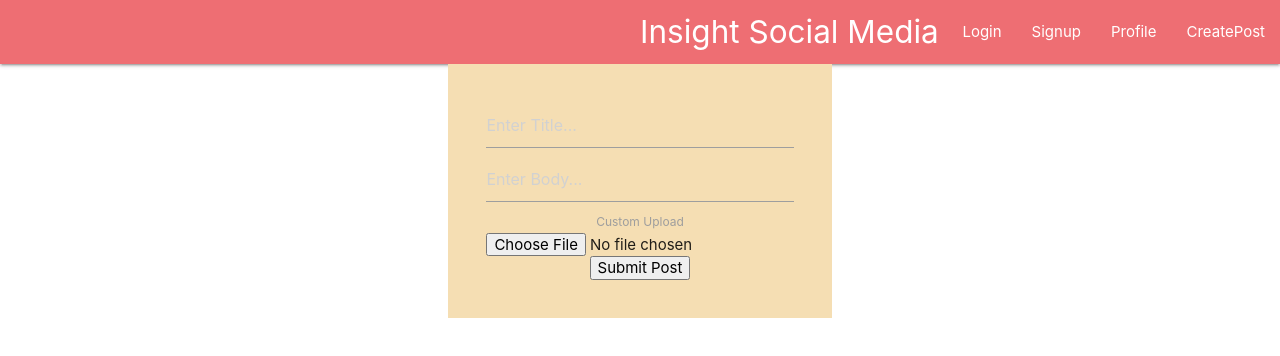
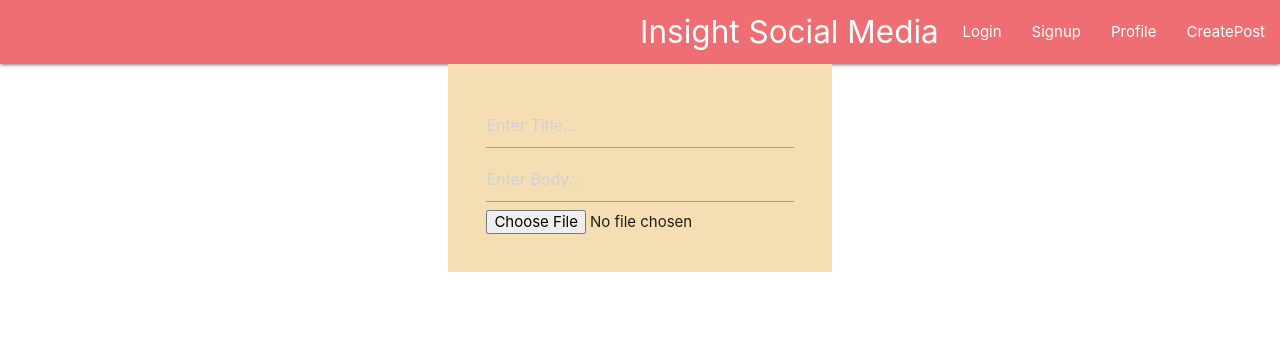
Before and after one commit to sarb001/Share-Insight-App, a React (Create React App) app in the folder client/: page /createpost in a window 1280 px wide. Shown: the top 356 px of the page. Built offline with nearby package versions, Linux system fonts and the light colour scheme.

Commit message:
Feature - Image View after Selection

```diff
--- a/client/src/Screens/CreatePost.js
+++ b/client/src/Screens/CreatePost.js
@@ -1,55 +1,68 @@
 import axios from 'axios';
 import React ,{ useState}  from 'react';
-import { useNavigate } from 'react-router-dom';
-import { toast } from 'react-toastify';
+// import { useNavigate } from 'react-router-dom';
+// import { toast } from 'react-toastify';
 
 
 const CreatePost = () => {
 
-    const [title,settitle] = useState("");
-    const [body,setbody] = useState("");
+    // const [title,settitle] = useState("");
+    // const [body,setbody] = useState("");
+
     const [image,setimage] = useState("");      // for getting Image
-    const [url,seturl] = useState("");          // for Img URL
 
-    const navigate = useNavigate();
+    // const [url,seturl] = useState("");
 
-        // const handlepostsubmit = () => {
 
-        // const data = new FormData()
-        // data.append("file",image)
-        // data.append('upload_preset',"insta-clone")
-        // data.append('cloud_name',"damnzg3hr")
-        // fetch('https://api.cloudinary.com/v1_1/damnzg3hr/image/upload' , {
-        //     method : 'post',
-        //     body : data
-        // })
-        // .then(res => res.json())
-        // .then(data =>  {
-        //     // console.log(data)
-        //     seturl(data.url)
-        // })
-        // .catch(err =>  {console.log(err)})
+    const [fileinputState,setfileinputState] = useState("");
+    const [selectedFile,setselectedFile] = useState("");
 
-        //  fetch('/createpost',{
-        //     method : "post",
-        //     headers : {
-        //         "Content-Type" : 'application/json'
-        //     },
-        //     body : JSON.stringify({
-        //       title,
-        //       body,
-        //       photo: url
-        //     })
-        //  }).then(res => res.json())
-        //  .then(data => { console.log(data)})
+    const [PreviewSource, setPreviewSource] = useState('');
 
-        //  if(data.err){
-        //         toast.error(' Error here in data ')
-        //  }else{
-        //     toast.success(' Create post Data Posted ')
-        //  }
-        // }
+    // const handleimagepost = () => {
+    //     const data = new FormData()
+    //     data.append("file",image)
+    //     data.append("upload_preset","insta-clone")
+    //     data.append("cloud_name","damnzg3hr")
 
+    //     // fetch('https://api.cloudinary.com/v1_1/damnzg3hr/image/upload' ,{
+    //     //     method : "post",
+    //     //     body : data
+    //     // }).then((res) => res.json())
+    //     // .then((data) => {
+    //     //      console.log(data);
+    //     // })
+    //     // .catch((err) => {
+    //     //     console.log(err);
+    //     // })
+
+    //     const previewfile = (file) => {
+    //         const reader = new FileReader();
+    //         reader.readAsDataURL(file);
+    //         reader.onloadend  = () => {
+    //             setPreviewSource(reader.result);
+    //         }
+    // }
+
+    //     axios.post('https://api.cloudinary.com/v1_1/damnzg3hr/image/upload' ,data)
+    //     .then((res) => {
+    //         console.log('res image is -',res.data);
+    //     }).catch((err) => console.log('error is -',err));
+    // }
+
+    const  handlefileinputChange = (e) => {
+
+        const file = e.target.files[0];
+        previewFile(file)
+    }
+
+    const previewFile = (file) => {
+        const reader = new FileReader();
+        reader.readAsDataURL(file);
+        reader.onloadend = () => {
+            setPreviewSource(reader.result);
+        }
+    }
 
   return (
     <div>
@@ -58,11 +71,16 @@ const CreatePost = () => {
                         <input type = "text" placeholder = 'Enter Title...' />
                         <input type = "text" placeholder = 'Enter Body...' />
 
-                             <label for="file-upload" id ="file-upload">
-                                Custom Upload
+                             <label htmlFor = "file-upload" id = "file-upload">
+
                             </label>
-                            <input id="file-upload" type="file" id = ""/>
-                        <button> Submit Post  </button>
+                            <input  type = "file"  onChange = {handlefileinputChange}
+                             value = {fileinputState}  id = "file-upload" />
+                             {PreviewSource && (
+                                <img src = {PreviewSource}  alt = "chosen"  style = {{width:'100%'}} />   )
+                             }
+                            {/* <button onClick = {handleimagepost}> Submit Post  </button> */}
+                           {/* URL here is -  {url}  */}
                     </div>
             </div>
     </div>
```
